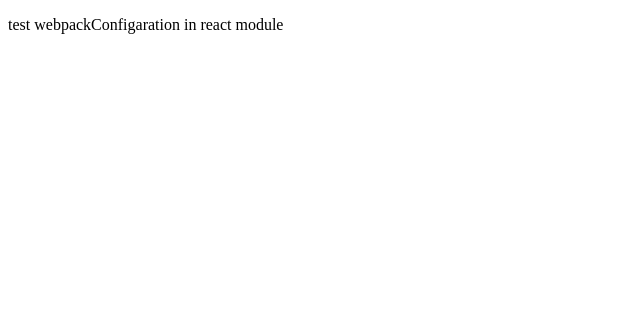
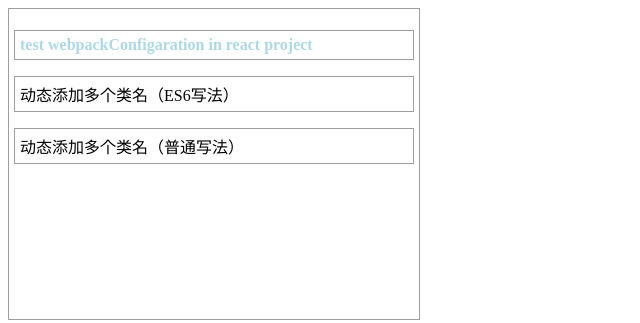
Before and after one commit to Sev1/demo, a website built with webpack: page src/index.html in a window 1280 px wide. Shown: the whole page, without its empty margins (0-640 px from the left). Built offline with nearby package versions, Linux system fonts and the light colour scheme.

Commit message:
完整的demo

```diff
--- /dev/null
+++ b/main.js
@@ -0,0 +1,5 @@
+// entry.js
+import React from 'react';
+import ReactDom from 'react-dom';
+import Test from './src/components/Test.js';
+ReactDom.render(<Test />,document.getElementById('root'))
--- a/src/components/Test.js
+++ b/src/components/Test.js
@@ -1,11 +1,20 @@
 import React from 'react';
-import style from './test.css';
+// import './test.css';
+import './Test.less';
 
 class Test extends React.Component{
-
+	constructor(props){
+		super(props);
+		this.state = {
+			flag:true
+		}
+	}
   render(){
-    return <div className={style['box']}>
-      <p>test webpackConfigaration in react module</p>
+  	const {flag} = this.state;
+    return <div className={'box'}>
+      <p className={'text border'}>test webpackConfigaration in react project</p>
+      <p className={`tip ${flag?"border":null}`}>动态添加多个类名（ES6写法）</p>
+      <p className={["tip",flag?"border":null].join(' ')}>动态添加多个类名（普通写法）</p>
     </div>
   }
 }
--- /dev/null
+++ b/src/components/Test.less
@@ -0,0 +1,18 @@
+.box{
+	width: 400px;
+  height: 300px;
+  background: #fff;
+  padding: 5px;
+  border: 1px solid #9e9e9e;
+   .text{
+		color: lightblue;
+		font-weight: bold;
+		padding: 5px;
+	}
+	.tip{
+		padding: 5px;
+	}
+	.border{
+		border: 1px solid #9e9e9e;
+	}
+}
--- a/src/index.html
+++ b/src/index.html
@@ -2,7 +2,7 @@
 <html lang="en">
 <head>
   <meta charset="UTF-8">
-  <title>Document</title>
+  <title>Demo</title>
 </head>
 <body>
   <div id="root"></div>
--- a/src/main.js
+++ /dev/null
@@ -1,9 +0,0 @@
-// entry.js
-import React from 'react';
-import ReactDom from 'react-dom';
-import Test from './components/Test.js';
-/*const render = (component)=>{
-  ReactDom.render(<component />,document.getElementById('root'))
-}
-render(Test);*/
-ReactDom.render(<Test />,document.getElementById('root'))
--- a/webpack.config.js
+++ b/webpack.config.js
@@ -1,26 +1,42 @@
 const path = require('path');
+//插件plugin是需要引入的，loader不需要
 const HtmlWebpackPlugin = require('html-webpack-plugin');
 
 module.exports = {
-  entry:'./src/main.js',
+  // 单个入口 单个出口
+  entry:'./main.js',
   output:{
     path:path.resolve(__dirname,'dist'),
     filename:'bundle.js'
   },
+  // 多个入口，多个出口
+  /*entry:{
+    main:'./main.js',
+    index:'./src/index.js'
+  },
+  output:{
+    path:path.resolve(__dirname,'dist'),
+    filename:'[name].js'
+  },*/
   module:{
     rules:[
       {
         test:/\.js$/,
-        exclude:/node_modules/,
+        exclude:/node_modules/, //排除依赖
         use:'babel-loader'
       },
       {
         test:/\.css$/,
         use:['style-loader','css-loader']
+      },
+      {
+        test:/\.less$/,//不要忘记css-loader
+        use:['style-loader','css-loader','less-loader']
       }
     ]
   },
   plugins:[
+  // 将打包好的bundle.js注入到哪个文件中
     new HtmlWebpackPlugin({
       template:'./src/index.html'
     })
```
Also changed, not shown: package.json (+5 -3 lines), Readme.md, src/components/test.css, 1 other file.
